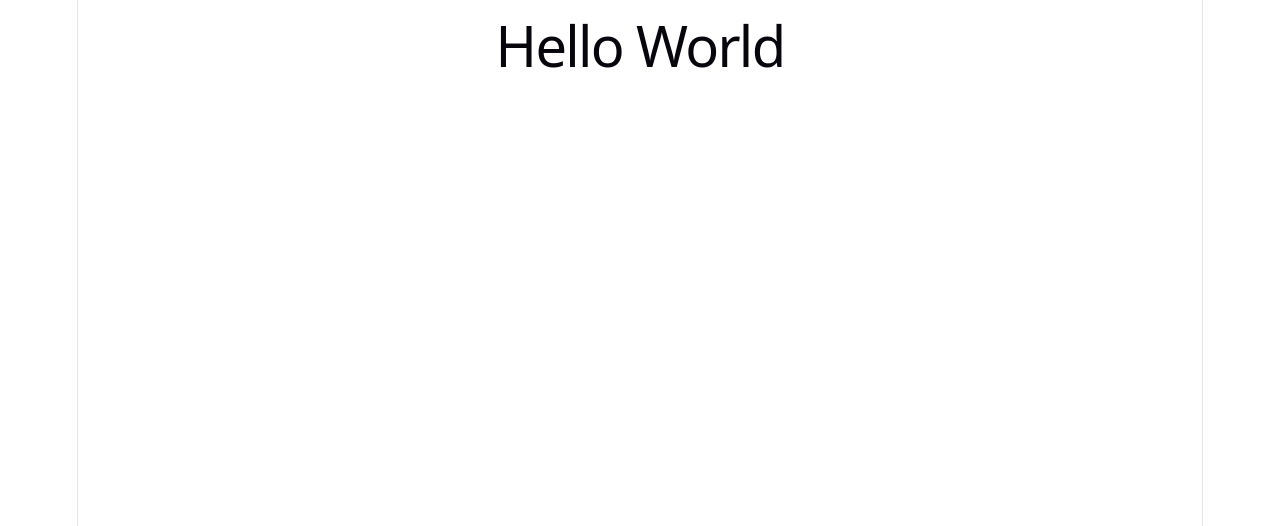
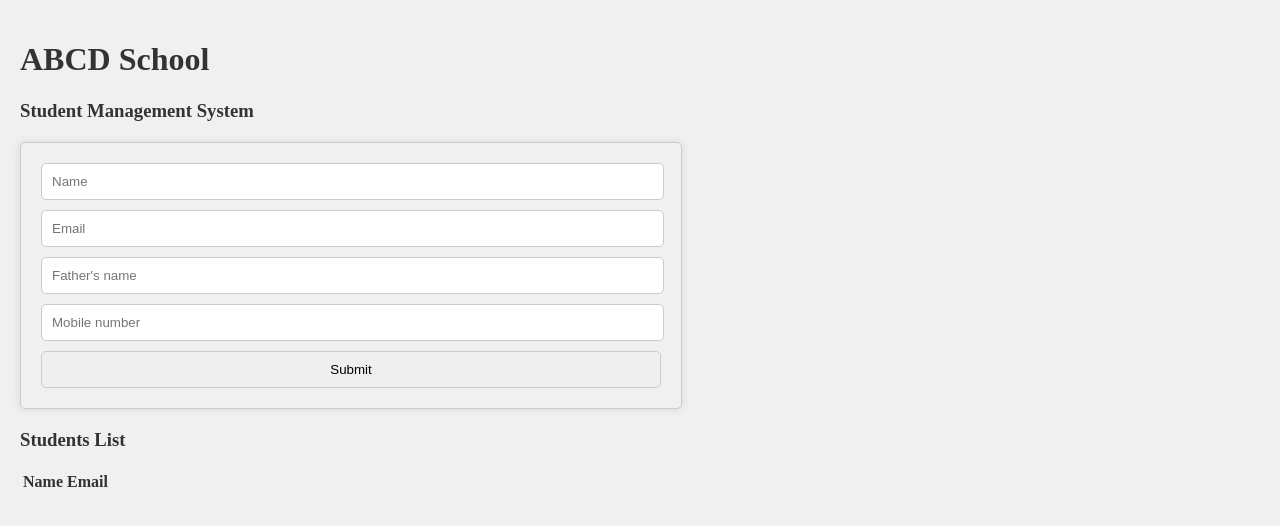
Before and after one commit to Selbin04/students_records_management_system, a React (Vite) app in the folder frontend/client/: page / in a window 1280 px wide. Shown: the top 526 px of the page. Built offline with nearby package versions, Linux system fonts and the light colour scheme.

Commit message:
feat: add student input details form layout and fields

```diff
--- a/frontend/client/src/App.css
+++ b/frontend/client/src/App.css
@@ -1,184 +1,30 @@
-.counter {
-  font-size: 16px;
-  padding: 5px 10px;
-  border-radius: 5px;
-  color: var(--accent);
-  background: var(--accent-bg);
-  border: 2px solid transparent;
-  transition: border-color 0.3s;
-  margin-bottom: 24px;
+.form{
+    display: flex;
+    flex-direction: column;
+    align-items: left;
+    justify-content: left;
+    gap: 10px;
+    width: 50%;
 
-  &:hover {
-    border-color: var(--accent-border);
-  }
-  &:focus-visible {
-    outline: 2px solid var(--accent);
-    outline-offset: 2px;
-  }
+    padding: 20px;
+    border: 1px solid #ccc;
+    border-radius: 5px;
+    box-shadow: 0 0 10px 0 rgba(0, 0, 0, 0.1);
+    background-color: #f0f0f0;
+    margin-top: 20px;
+    margin-bottom: 20px;
+
 }
-
-.hero {
-  position: relative;
-
-  .base,
-  .framework,
-  .vite {
-    inset-inline: 0;
-    margin: 0 auto;
-  }
-
-  .base {
-    width: 170px;
-    position: relative;
-    z-index: 0;
-  }
-
-  .framework,
-  .vite {
-    position: absolute;
-  }
-
-  .framework {
-    z-index: 1;
-    top: 34px;
-    height: 28px;
-    transform: perspective(2000px) rotateZ(300deg) rotateX(44deg) rotateY(39deg)
-      scale(1.4);
-  }
-
-  .vite {
-    z-index: 0;
-    top: 107px;
-    height: 26px;
-    width: auto;
-    transform: perspective(2000px) rotateZ(300deg) rotateX(40deg) rotateY(39deg)
-      scale(0.8);
-  }
+.input{
+    padding: 10px;
+    border: 1px solid #ccc;
+    border-radius: 5px;
+    width: 97%;
+    margin-right: 20px;
 }
-
-#center {
-  display: flex;
-  flex-direction: column;
-  gap: 25px;
-  place-content: center;
-  place-items: center;
-  flex-grow: 1;
-
-  @media (max-width: 1024px) {
-    padding: 32px 20px 24px;
-    gap: 18px;
-  }
+.button{
+    padding: 10px;
+    border: 1px solid #ccc;
+    border-radius: 5px;
+    width: 100%;
 }
-
-#next-steps {
-  display: flex;
-  border-top: 1px solid var(--border);
-  text-align: left;
-
-  & > div {
-    flex: 1 1 0;
-    padding: 32px;
-    @media (max-width: 1024px) {
-      padding: 24px 20px;
-    }
-  }
-
-  .icon {
-    margin-bottom: 16px;
-    width: 22px;
-    height: 22px;
-  }
-
-  @media (max-width: 1024px) {
-    flex-direction: column;
-    text-align: center;
-  }
-}
-
-#docs {
-  border-right: 1px solid var(--border);
-
-  @media (max-width: 1024px) {
-    border-right: none;
-    border-bottom: 1px solid var(--border);
-  }
-}
-
-#next-steps ul {
-  list-style: none;
-  padding: 0;
-  display: flex;
-  gap: 8px;
-  margin: 32px 0 0;
-
-  .logo {
-    height: 18px;
-  }
-
-  a {
-    color: var(--text-h);
-    font-size: 16px;
-    border-radius: 6px;
-    background: var(--social-bg);
-    display: flex;
-    padding: 6px 12px;
-    align-items: center;
-    gap: 8px;
-    text-decoration: none;
-    transition: box-shadow 0.3s;
-
-    &:hover {
-      box-shadow: var(--shadow);
-    }
-    .button-icon {
-      height: 18px;
-      width: 18px;
-    }
-  }
-
-  @media (max-width: 1024px) {
-    margin-top: 20px;
-    flex-wrap: wrap;
-    justify-content: center;
-
-    li {
-      flex: 1 1 calc(50% - 8px);
-    }
-
-    a {
-      width: 100%;
-      justify-content: center;
-      box-sizing: border-box;
-    }
-  }
-}
-
-#spacer {
-  height: 88px;
-  border-top: 1px solid var(--border);
-  @media (max-width: 1024px) {
-    height: 48px;
-  }
-}
-
-.ticks {
-  position: relative;
-  width: 100%;
-
-  &::before,
-  &::after {
-    content: '';
-    position: absolute;
-    top: -4.5px;
-    border: 5px solid transparent;
-  }
-
-  &::before {
-    left: 0;
-    border-left-color: var(--border);
-  }
-  &::after {
-    right: 0;
-    border-right-color: var(--border);
-  }
-}
--- a/frontend/client/src/App.jsx
+++ b/frontend/client/src/App.jsx
@@ -1,9 +1,31 @@
 import React from 'react'
+import './App.css';
+function App() {
 
-function App() {
+  //const [data, setData] = useState(null);
+
+
+  //const fetchData = async () => {}
   return (
     <div>
-      <h1>Hello World</h1>
+      <h1>ABCD School</h1>
+      <h3>Student Management System</h3>
+      <form className='form'>
+        <input className='input' type="text" placeholder="Name" />
+        <input className='input' type="email" placeholder="Email" />
+        <input className='input' type="text" placeholder="Father's name" />
+        <input className='input' type="number" placeholder="Mobile number" />
+        <button className='button' type="submit">Submit</button>
+      </form>
+      <h3>Students List</h3>
+      <table className='table'>
+        <thead>
+          <tr>
+            <th>Name</th>
+            <th>Email</th>
+          </tr>
+        </thead>
+      </table>
     </div>
   )
 }
--- a/frontend/client/src/index.css
+++ b/frontend/client/src/index.css
@@ -1,111 +1,18 @@
-:root {
-  --text: #6b6375;
-  --text-h: #08060d;
-  --bg: #fff;
-  --border: #e5e4e7;
-  --code-bg: #f4f3ec;
-  --accent: #aa3bff;
-  --accent-bg: rgba(170, 59, 255, 0.1);
-  --accent-border: rgba(170, 59, 255, 0.5);
-  --social-bg: rgba(244, 243, 236, 0.5);
-  --shadow:
-    rgba(0, 0, 0, 0.1) 0 10px 15px -3px, rgba(0, 0, 0, 0.05) 0 4px 6px -2px;
-
-  --sans: system-ui, 'Segoe UI', Roboto, sans-serif;
-  --heading: system-ui, 'Segoe UI', Roboto, sans-serif;
-  --mono: ui-monospace, Consolas, monospace;
-
-  font: 18px/145% var(--sans);
-  letter-spacing: 0.18px;
-  color-scheme: light dark;
-  color: var(--text);
-  background: var(--bg);
-  font-synthesis: none;
-  text-rendering: optimizeLegibility;
-  -webkit-font-smoothing: antialiased;
-  -moz-osx-font-smoothing: grayscale;
-
-  @media (max-width: 1024px) {
-    font-size: 16px;
-  }
-}
-
-@media (prefers-color-scheme: dark) {
-  :root {
-    --text: #9ca3af;
-    --text-h: #f3f4f6;
-    --bg: #16171d;
-    --border: #2e303a;
-    --code-bg: #1f2028;
-    --accent: #c084fc;
-    --accent-bg: rgba(192, 132, 252, 0.15);
-    --accent-border: rgba(192, 132, 252, 0.5);
-    --social-bg: rgba(47, 48, 58, 0.5);
-    --shadow:
-      rgba(0, 0, 0, 0.4) 0 10px 15px -3px, rgba(0, 0, 0, 0.25) 0 4px 6px -2px;
-  }
-
-  #social .button-icon {
-    filter: invert(1) brightness(2);
-  }
-}
-
-body {
+body{
   margin: 0;
-}
-
-#root {
-  width: 1126px;
-  max-width: 100%;
-  margin: 0 auto;
-  text-align: center;
-  border-inline: 1px solid var(--border);
-  min-height: 100svh;
+  padding: 20px;
+  box-sizing: border-box;
+  align-items: left;
+  justify-content: left;
   display: flex;
   flex-direction: column;
-  box-sizing: border-box;
+  height: 100vh;
+  width: 100vw;
+  background-color: #f0f0f0;
+  font-family:'Times New Roman', Times, serif;
+  font-size: 16px;
+
+  color: #333;
+  overflow-x: hidden;
+  overflow-y: hidden;
 }
-
-h1,
-h2 {
-  font-family: var(--heading);
-  font-weight: 500;
-  color: var(--text-h);
-}
-
-h1 {
-  font-size: 56px;
-  letter-spacing: -1.68px;
-  margin: 32px 0;
-  @media (max-width: 1024px) {
-    font-size: 36px;
-    margin: 20px 0;
-  }
-}
-h2 {
-  font-size: 24px;
-  line-height: 118%;
-  letter-spacing: -0.24px;
-  margin: 0 0 8px;
-  @media (max-width: 1024px) {
-    font-size: 20px;
-  }
-}
-p {
-  margin: 0;
-}
-
-code,
-.counter {
-  font-family: var(--mono);
-  display: inline-flex;
-  border-radius: 4px;
-  color: var(--text-h);
-}
-
-code {
-  font-size: 15px;
-  line-height: 135%;
-  padding: 4px 8px;
-  background: var(--code-bg);
-}
```
